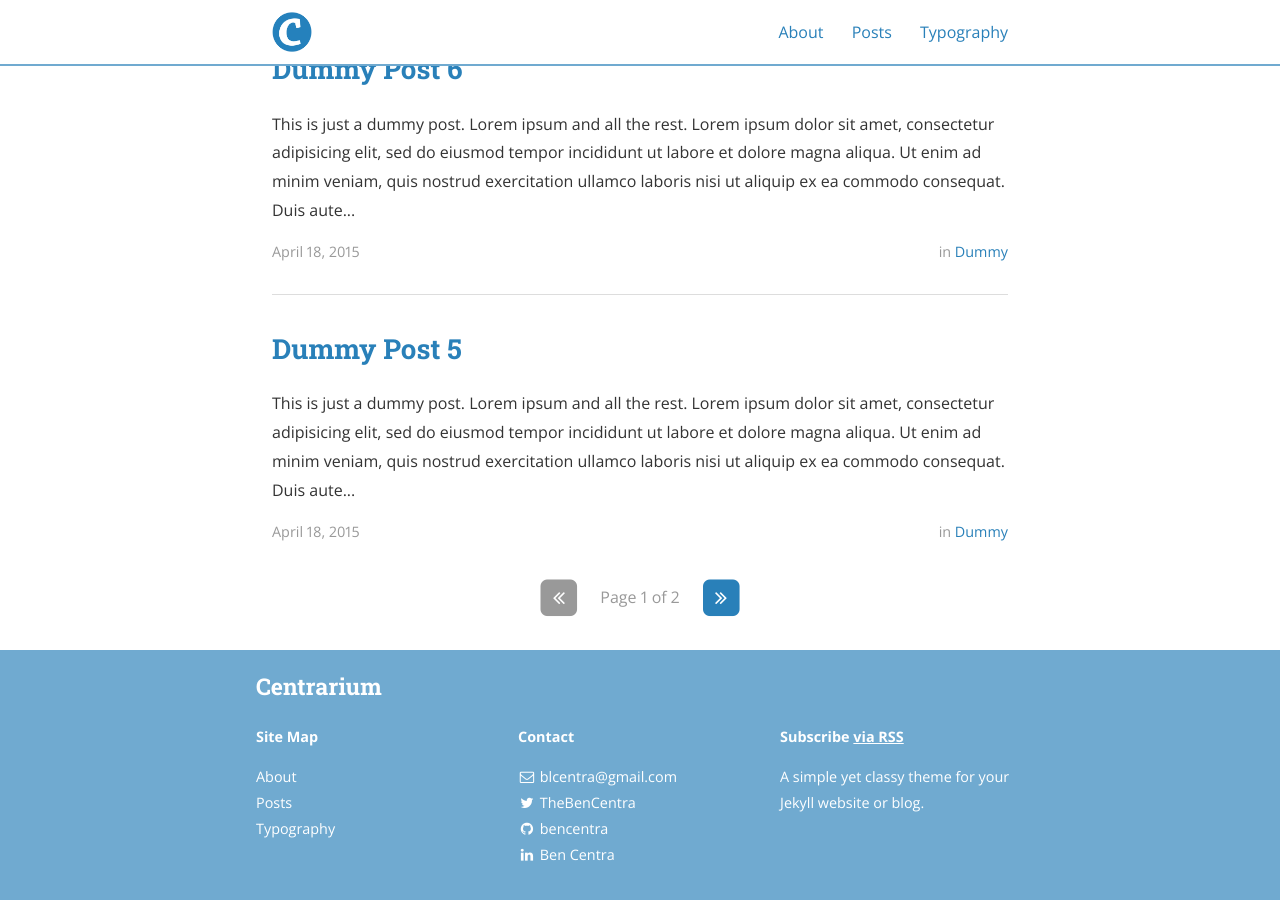
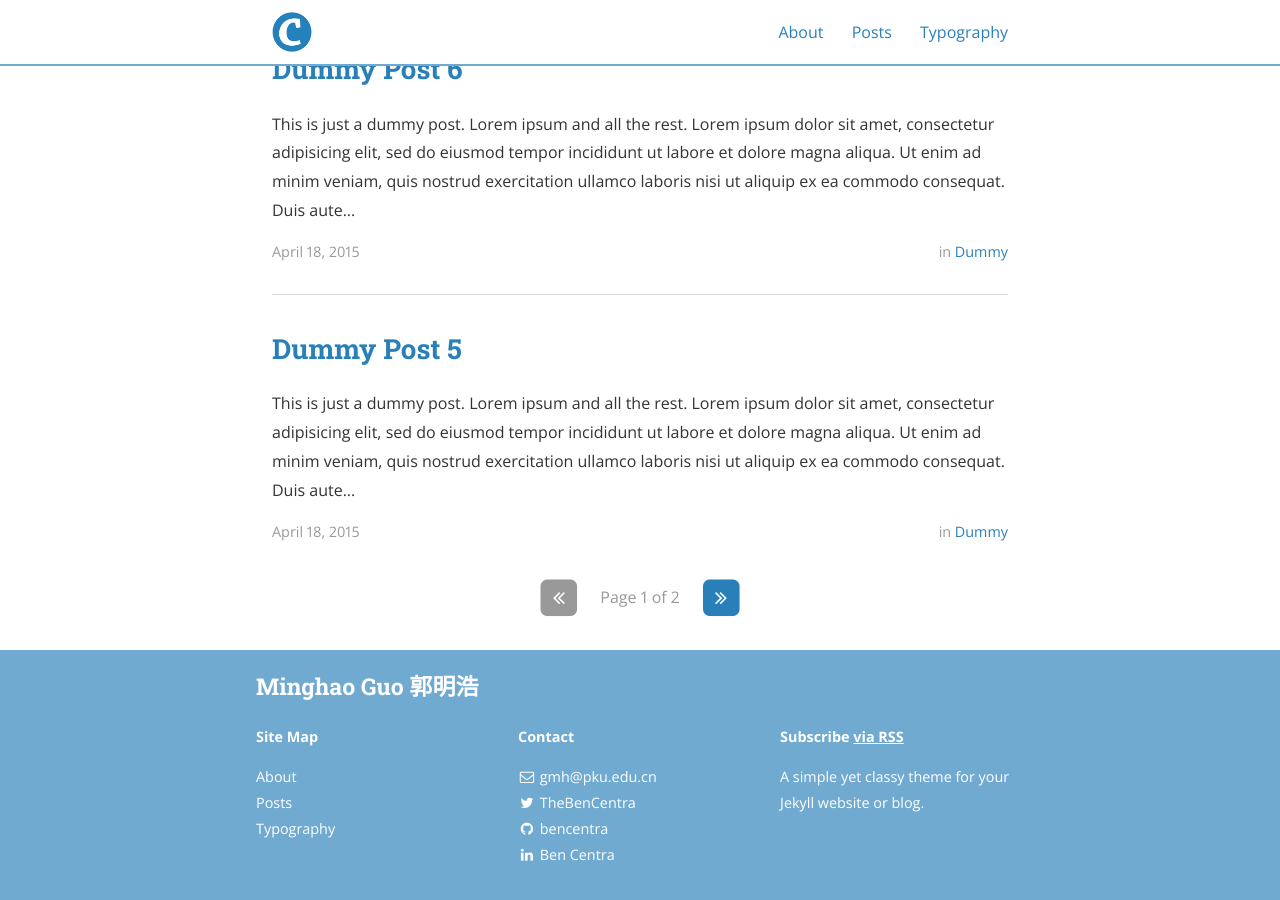
Before and after one commit to mh-guo/mh-guo-slate.github.io, a Jekyll site: the page built from index.html, in a window 1280 px wide and 900 px high, scrolled down 1275 px. Built offline with Jekyll 4.4.1, drawn with Linux system fonts in a browser that asks for light colours; nearby versions of some CDN libraries; the list of posts is cut into pages by our own code; some of the changed text lies outside the part shown.

Commit message:
Update _config.yml

```diff
--- a/_config.yml
+++ b/_config.yml
@@ -9,10 +9,10 @@ exclude:
   - "/vendor/"
 
 # Site settings
-title: Centrarium
+title: Minghao Guo 郭明浩
 subtitle: "A simple yet classy theme for your Jekyll website or blog"
-email: blcentra@gmail.com
-name: Ben Centra
+email: gmh@pku.edu.cn
+name: Minghao Guo
 description: >
   A simple yet classy theme for your Jekyll website or blog.
 # Base URL of site (i.e. /blog). It should always start with a slash,
```
